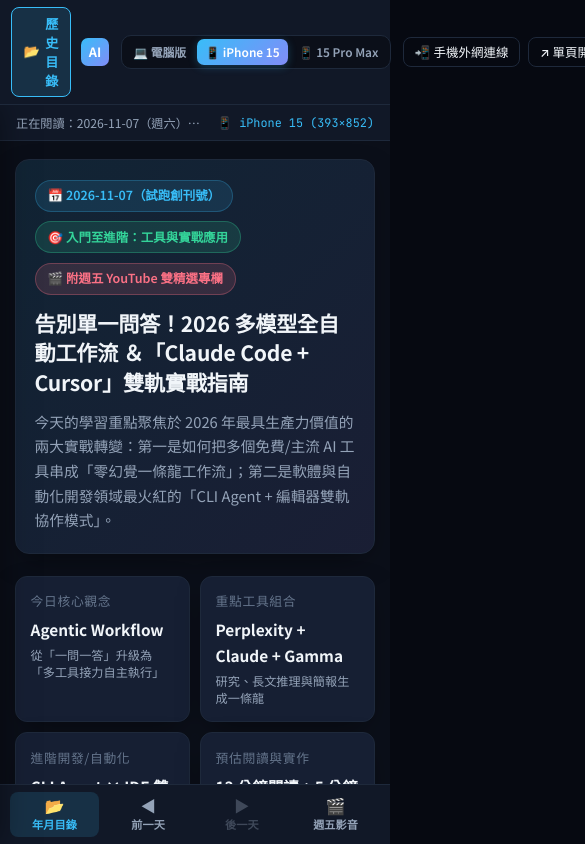
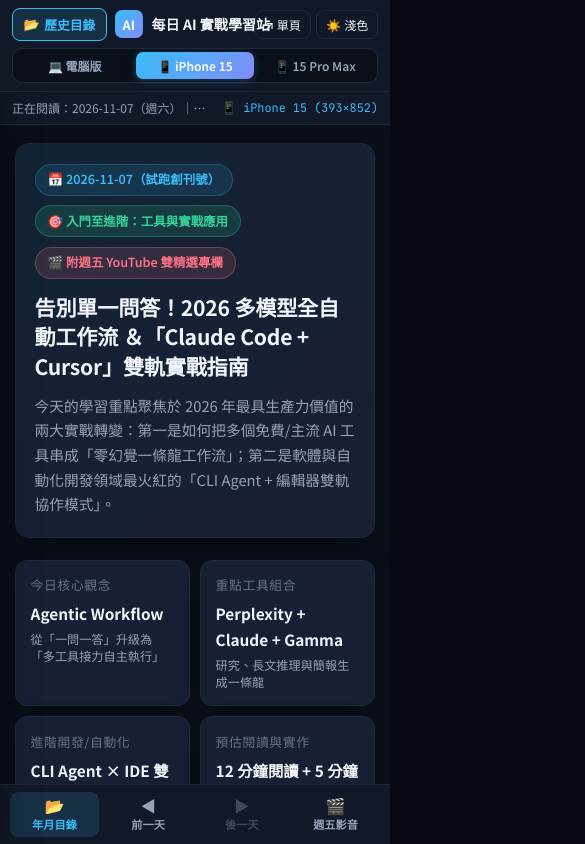
Before and after one commit to likewind45/ai-daily-hub, a plain HTML site: page index.html in a window 390 px wide. Shown: the top 844 px of the page, 585 px wide, since content can reach past the window. Drawn offline with Linux system fonts and the light colour scheme.

Commit message:
Fix mobile topbar overflow and button wrapping on iPhone 15 / 15 Pro Max

```diff
--- a/index.html
+++ b/index.html
@@ -84,7 +84,8 @@
     .topbar-left {
       display: flex;
       align-items: center;
-      gap: 0.65rem;
+      gap: 0.5rem;
+      flex-shrink: 0;
     }
 
     .mobile-drawer-btn {
@@ -92,13 +93,15 @@
       background: var(--active-bg);
       border: 1px solid var(--accent-primary);
       color: var(--accent-primary);
-      padding: 0.36rem 0.7rem;
+      padding: 0.36rem 0.65rem;
       border-radius: 8px;
-      font-size: 0.82rem;
+      font-size: 0.8rem;
       font-weight: 600;
       cursor: pointer;
       align-items: center;
-      gap: 0.35rem;
+      gap: 0.3rem;
+      white-space: nowrap;
+      flex-shrink: 0;
     }
 
     .brand {
@@ -686,24 +689,64 @@
       display: grid;
     }
 
-    /* Actual Physical Phone Screen Optimization (iPhone 15 / 15 Pro Max) */
-    @media (max-width: 600px) {
+    /* Actual Physical Phone Screen Optimization (iPhone 15: 393px / iPhone 15 Pro Max: 430px) */
+    @media (max-width: 768px) {
       .global-topbar {
-        padding: 0.45rem 0.7rem;
-        padding-top: max(0.45rem, env(safe-area-inset-top));
+        display: grid;
+        grid-template-columns: 1fr auto;
+        grid-template-areas:
+          "left right"
+          "switcher switcher";
+        gap: 0.45rem;
+        padding: 0.5rem 0.75rem;
+        padding-top: max(0.5rem, env(safe-area-inset-top));
       }
-      .brand span {
-        display: none;
+
+      .topbar-left {
+        grid-area: left;
+        min-width: 0;
       }
+
+      .topbar-right {
+        grid-area: right;
+        justify-content: flex-end;
+        gap: 0.35rem;
+      }
+
+      .device-switcher {
+        grid-area: switcher;
+        width: 100%;
+        display: grid;
+        grid-template-columns: repeat(3, 1fr);
+      }
+
+      .device-btn {
+        justify-content: center;
+        padding: 0.32rem 0.25rem;
+        font-size: 0.75rem;
+      }
+
       .device-spec {
         display: none;
       }
-      .device-btn {
-        padding: 0.28rem 0.5rem;
-        font-size: 0.74rem;
+
+      /* Hide QR button & raw link text on real phone screen so topbar fits 100% cleanly */
+      .qr-btn-desktop {
+        display: none !important;
       }
+
+      .action-btn {
+        padding: 0.32rem 0.55rem;
+        font-size: 0.75rem;
+      }
+
+      .brand span {
+        font-size: 0.88rem;
+      }
+
       html[data-view="mobile"] .viewer-toolbar {
-        padding-top: 0.55rem;
+        padding: 0.45rem 0.75rem;
+        font-size: 0.75rem;
       }
     }
   </style>
@@ -739,8 +782,8 @@
     </div>
 
     <div class="topbar-right">
-      <button class="action-btn" onclick="toggleQrModal(true)" title="手機掃碼連線">📲 手機外網連線</button>
-      <a id="openNewTabLink" href="posts/2026-11-07.html" target="_blank" class="action-btn" title="在新分頁單獨開啟">↗ 單頁開啟</a>
+      <button class="action-btn qr-btn-desktop" onclick="toggleQrModal(true)" title="手機掃碼連線">📲 手機外網連線</button>
+      <a id="openNewTabLink" href="posts/2026-11-07.html" target="_blank" class="action-btn" title="在新分頁單獨開啟">↗ 單頁</a>
       <button class="action-btn" id="hubThemeBtn" onclick="toggleHubTheme()">☀️ 淺色</button>
     </div>
   </header>
```
